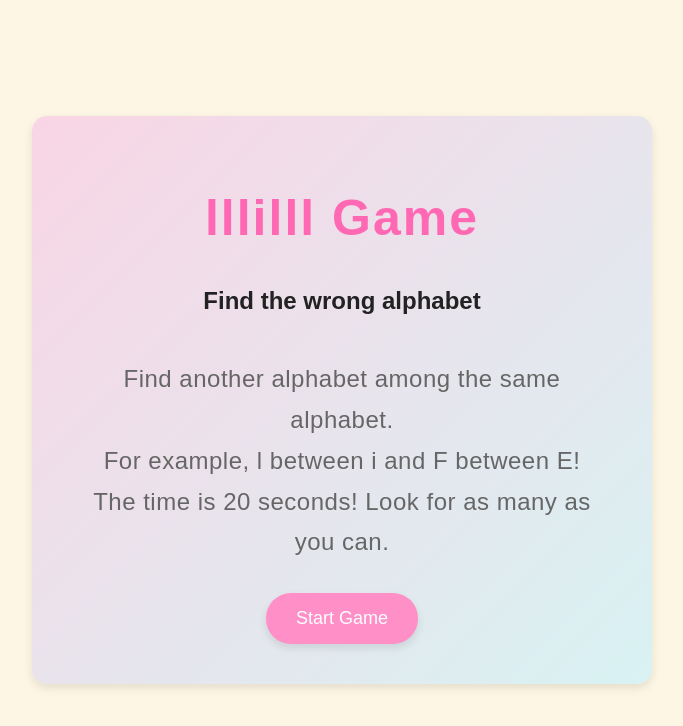
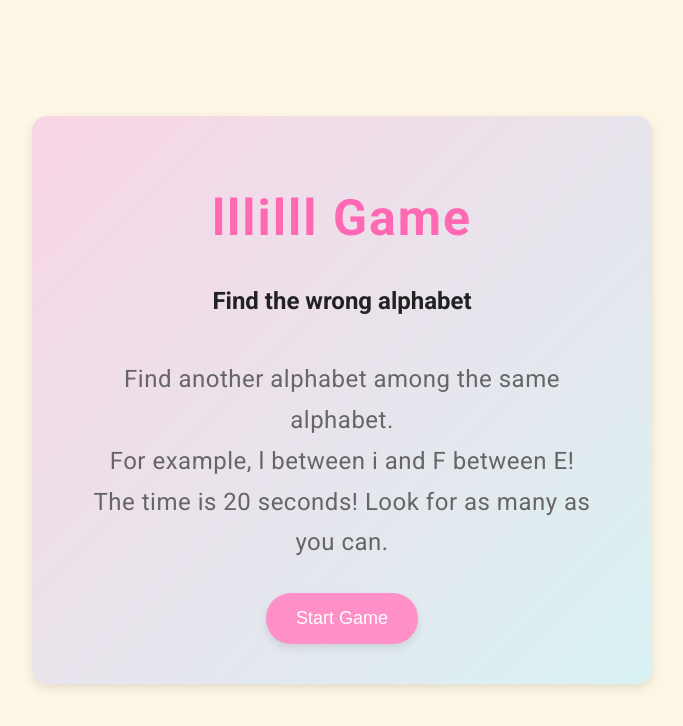
Before and after one commit to kangjung/20Second_lillil, a plain HTML site: page index.html in a window 1280 px wide. Shown: the whole page, without its empty margins (298-981 px from the left). Drawn offline with Linux system fonts and the light colour scheme.

Commit message:
폰트 변경

```diff
--- a/index.html
+++ b/index.html
@@ -3,10 +3,11 @@
 <head>
     <meta charset="UTF-8">
     <meta name="viewport" content="width=device-width, initial-scale=1.0">
+    <link href="https://fonts.googleapis.com/css2?family=Roboto:wght@400;500;700&display=swap" rel="stylesheet">
     <title>lllilll-Game:Find the wrong alphabet</title>
     <style>
         body {
-            font-family: 'Arial', sans-serif;
+            font-family: 'Roboto', sans-serif;
             margin: 0;
             padding: 0;
             background-color: #fef6e4;
@@ -31,6 +32,7 @@
         }
 
         .cell {
+            font-family: 'Roboto', sans-serif;
             width: 40px;
             height: 40px;
             display: flex;
@@ -68,6 +70,7 @@
         }
 
         .start-screen h1 {
+            font-family: 'Roboto', sans-serif;
             font-size: 36px;
             color: #ff69b4;
             margin-bottom: 20px;
@@ -76,7 +79,7 @@
         }
 
         .start-screen p {
-            font-family: 'Quicksand', sans-serif;
+            font-family: 'Roboto', sans-serif;
             font-size: 18px;
             color: #666;
             line-height: 1.7;
```
